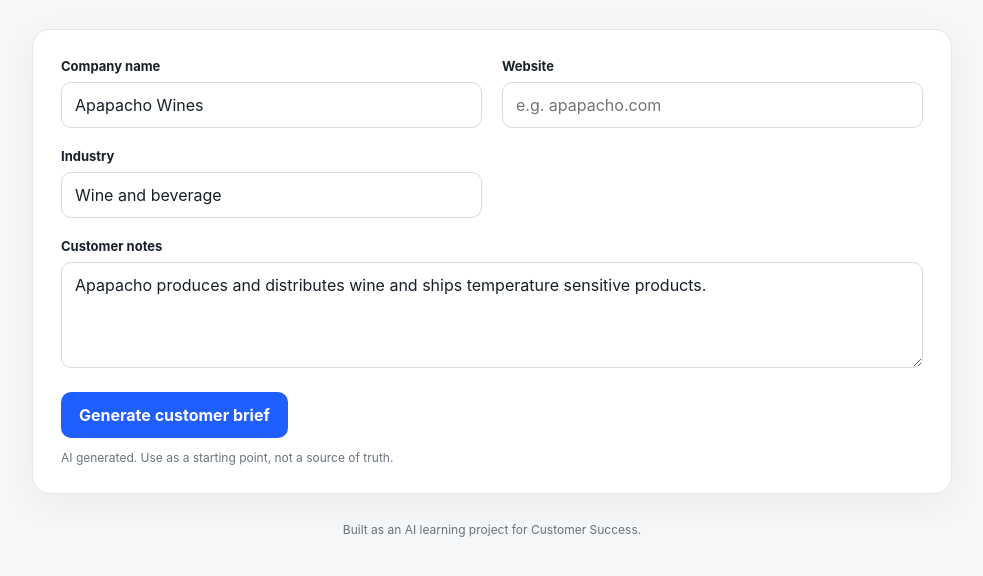
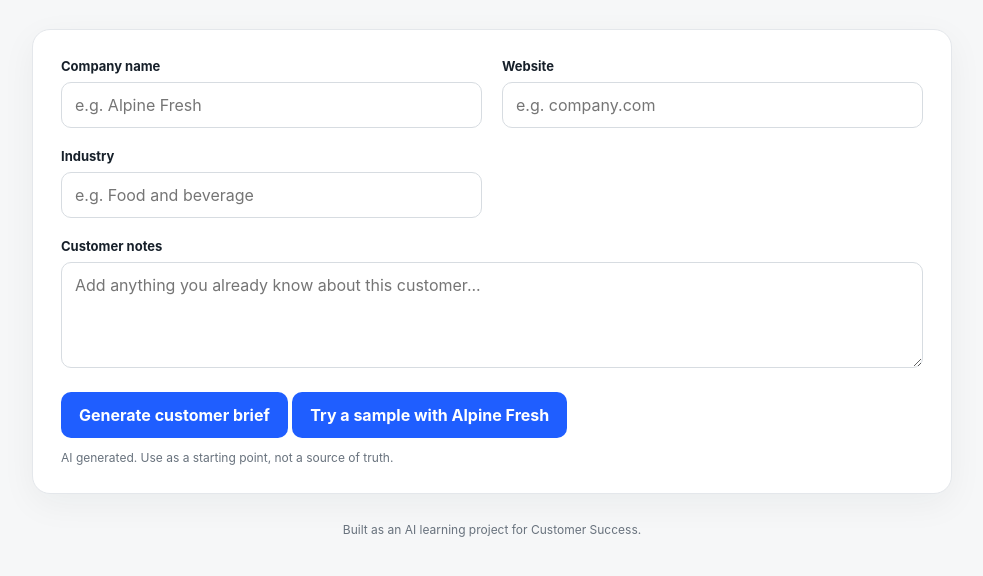
Before and after one commit to tarennejohnston-web/customer-context, a website: page index.html in a window 1280 px wide. Shown: the part 190-766 px from the top of the page, without its empty margins (148-1131 px from the left). Drawn offline with Linux system fonts and the light colour scheme.

Commit message:
Update demo experience for Alpine Fresh

```diff
--- a/index.html
+++ b/index.html
@@ -18,22 +18,23 @@
       <div class="form-grid">
         <label>
           <span>Company name</span>
-          <input id="company" value="Apapacho Wines" placeholder="e.g. Apapacho Wines">
+          <input id="company" placeholder="e.g. Alpine Fresh">
         </label>
         <label>
           <span>Website</span>
-          <input id="website" placeholder="e.g. apapacho.com">
+          <input id="website" placeholder="e.g. company.com">
         </label>
         <label>
           <span>Industry</span>
-          <input id="industry" value="Wine and beverage" placeholder="e.g. Logistics">
+          <input id="industry" placeholder="e.g. Food and beverage">
         </label>
         <label class="full">
           <span>Customer notes</span>
-          <textarea id="notes" rows="4" placeholder="Add anything you already know about this customer...">Apapacho produces and distributes wine and ships temperature sensitive products.</textarea>
+          <textarea id="notes" rows="4" placeholder="Add anything you already know about this customer..."></textarea>
         </label>
       </div>
       <button id="generate">Generate customer brief</button>
+      <button id="demoSample" class="secondary-button">Try a sample with Alpine Fresh</button>
       <p class="hint">AI generated. Use as a starting point, not a source of truth.</p>
     </section>
 
```
